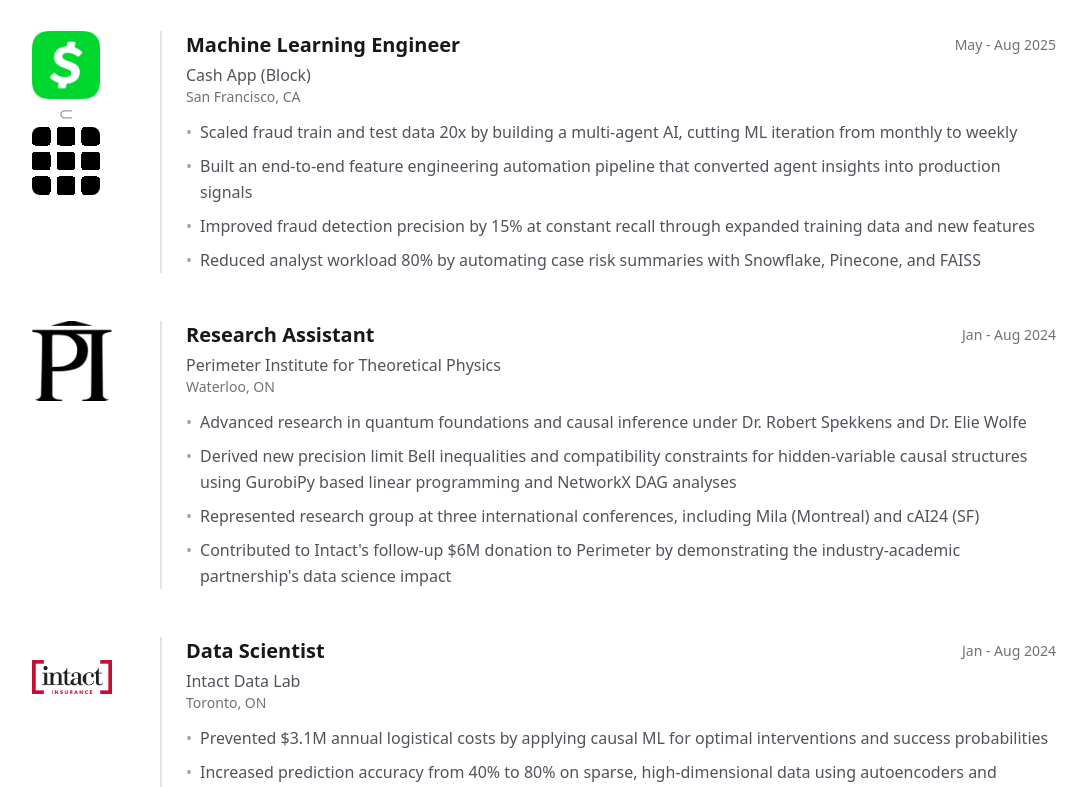
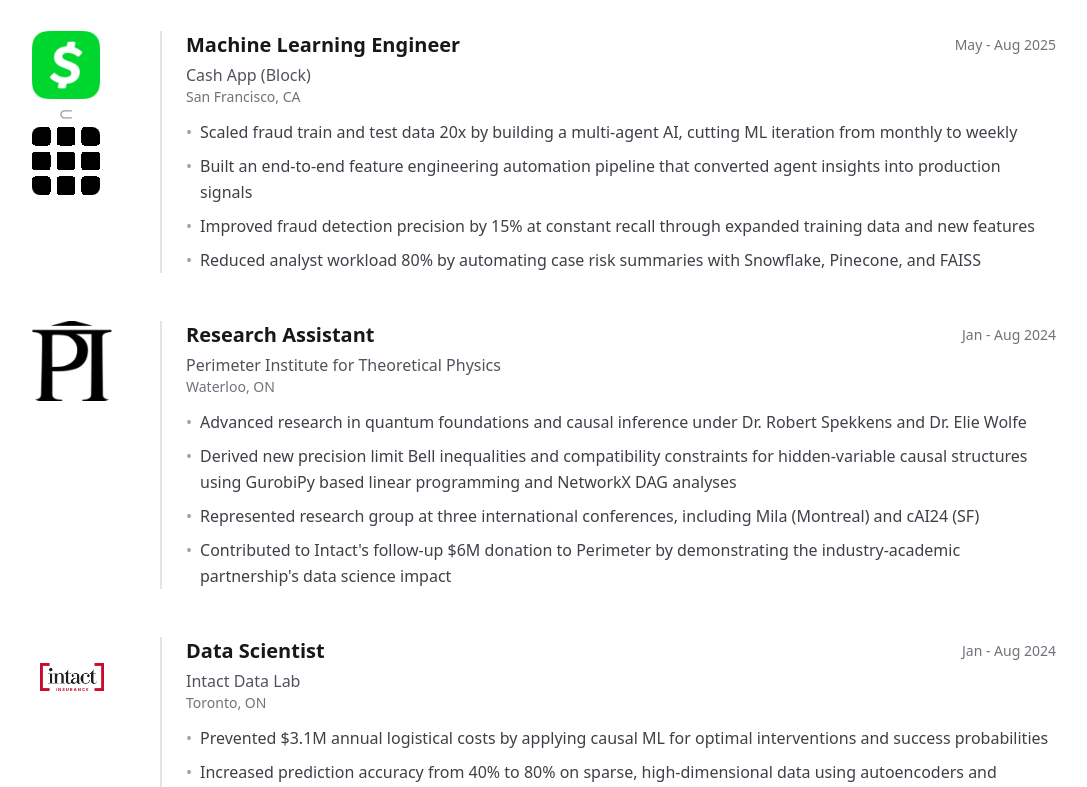
Before and after one commit to dvirzg/com, a React (Vite) app: page /career in a window 1280 px wide. Shown: the part 453-1240 px from the top of the page, without its empty margins (32-1119 px from the left). Built offline with nearby package versions, Linux system fonts and the light colour scheme; no server answers; the database is empty.

Commit message:
logo support in night mode

```diff
--- a/src/pages/Career.jsx
+++ b/src/pages/Career.jsx
@@ -1,9 +1,11 @@
 import { useState, useEffect, useRef } from 'react'
 import { ExternalLink, FileText, Linkedin } from 'lucide-react'
+import { useTheme } from '../contexts/ThemeContext'
 
 const Career = () => {
   const [showStickyTitle, setShowStickyTitle] = useState(false)
   const titleRef = useRef(null)
+  const { isDark } = useTheme()
 
   useEffect(() => {
     const handleScroll = () => {
@@ -24,6 +26,7 @@
       location: 'San Francisco, CA',
       period: 'May - Aug 2025',
       logo: '/logos/block-jewel.svg',
+      logoDark: '/logos/block-jewel-white.svg',
       secondaryLogo: '/logos/cashapp-new.png',
       highlights: [
         'Scaled fraud train and test data 20x by building a multi-agent AI, cutting ML iteration from monthly to weekly',
@@ -38,6 +41,7 @@
       location: 'Waterloo, ON',
       period: 'Jan - Aug 2024',
       logo: '/logos/perimeter-inverted.png',
+      logoDark: '/logos/perimeter-white.png',
       highlights: [
         'Advanced research in quantum foundations and causal inference under Dr. Robert Spekkens and Dr. Elie Wolfe',
         'Derived new precision limit Bell inequalities and compatibility constraints for hidden-variable causal structures using GurobiPy based linear programming and NetworkX DAG analyses',
@@ -52,6 +56,7 @@
       period: 'Jan - Aug 2024',
       logo: '/logos/intact.png',
       logoStyle: 'contain',
+      logoBg: true,
       highlights: [
         'Prevented $3.1M annual logistical costs by applying causal ML for optimal interventions and success probabilities',
         'Increased prediction accuracy from 40% to 80% on sparse, high-dimensional data using autoencoders and external behavioral and socioeconomic datasets',
@@ -78,6 +83,8 @@
       location: 'Toronto, ON',
       period: 'Jan - Apr 2023',
       logo: '/logos/ontariohealth-trillium.png',
+      logoStyle: 'contain',
+      logoBg: true,
       highlights: [
         'Accelerated COVID-19 data processing by 90% by parallelizing Pandas and SQL scripts on 80M records',
         'Resolved memory overload crashes that blocked back-testing capabilities'
@@ -197,7 +204,7 @@
                           />
                           <span className="text-lg text-zinc-400 dark:text-zinc-600 -my-1">⊂</span>
                           <img
-                            src={exp.logo}
+                            src={isDark && exp.logoDark ? exp.logoDark : exp.logo}
                             alt={`${exp.company} logo`}
                             className="w-[68px] h-[68px] rounded-lg object-cover"
                             onError={(e) => { e.target.style.display = 'none' }}
@@ -205,9 +212,9 @@
                         </div>
                       ) : (
                         <img
-                          src={exp.logo}
+                          src={isDark && exp.logoDark ? exp.logoDark : exp.logo}
                           alt={`${exp.company} logo`}
-                          className={`w-20 h-20 rounded-lg ${exp.logoStyle === 'contain' ? 'object-contain' : 'object-cover'}`}
+                          className={`w-20 h-20 rounded-lg ${exp.logoStyle === 'contain' ? 'object-contain' : 'object-cover'} ${exp.logoBg ? 'bg-white dark:bg-white p-2' : ''}`}
                           onError={(e) => { e.target.style.display = 'none' }}
                         />
                       )}
@@ -236,8 +243,8 @@
                     </div>
                     <ul className="space-y-2">
                       {exp.highlights.map((highlight, idx) => (
-                        <li key={idx} className="flex gap-2 text-zinc-600 dark:text-zinc-300 leading-relaxed">
-                          <span className="text-zinc-400 dark:text-zinc-600 flex-shrink-0">•</span>
+                        <li key={idx} className="flex gap-2 text-zinc-700 dark:text-zinc-200 leading-relaxed">
+                          <span className="text-zinc-400 dark:text-zinc-500 flex-shrink-0">•</span>
                           <span>{highlight}</span>
                         </li>
                       ))}
```
Also changed, not shown: public/logos/block-jewel-white.svg (added), public/logos/perimeter-white.png (added).
